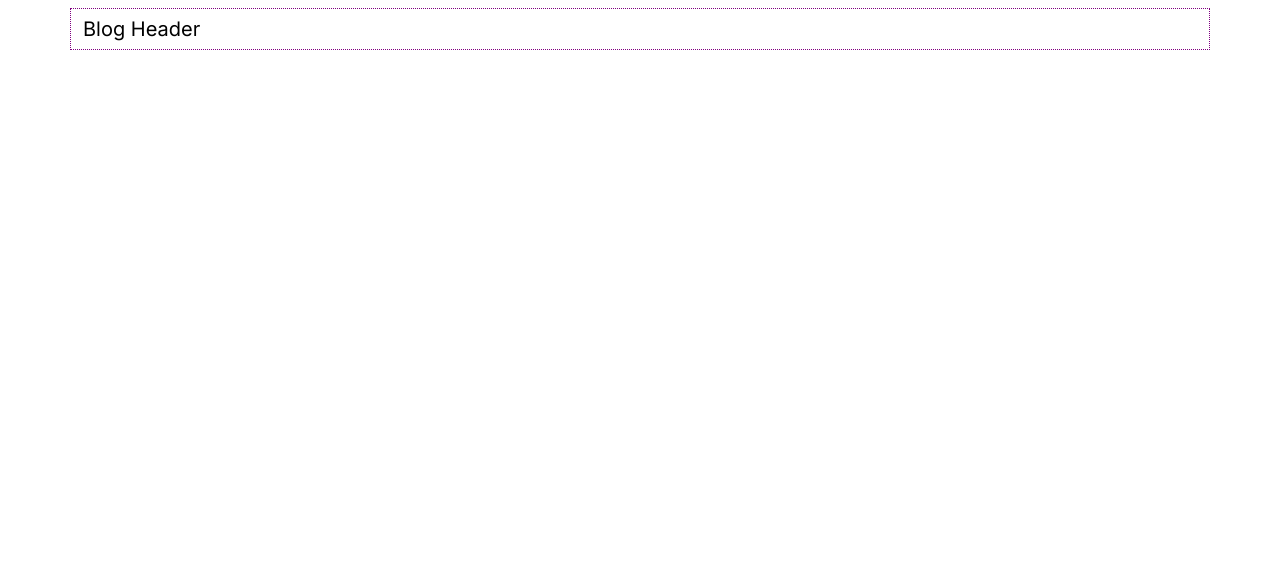
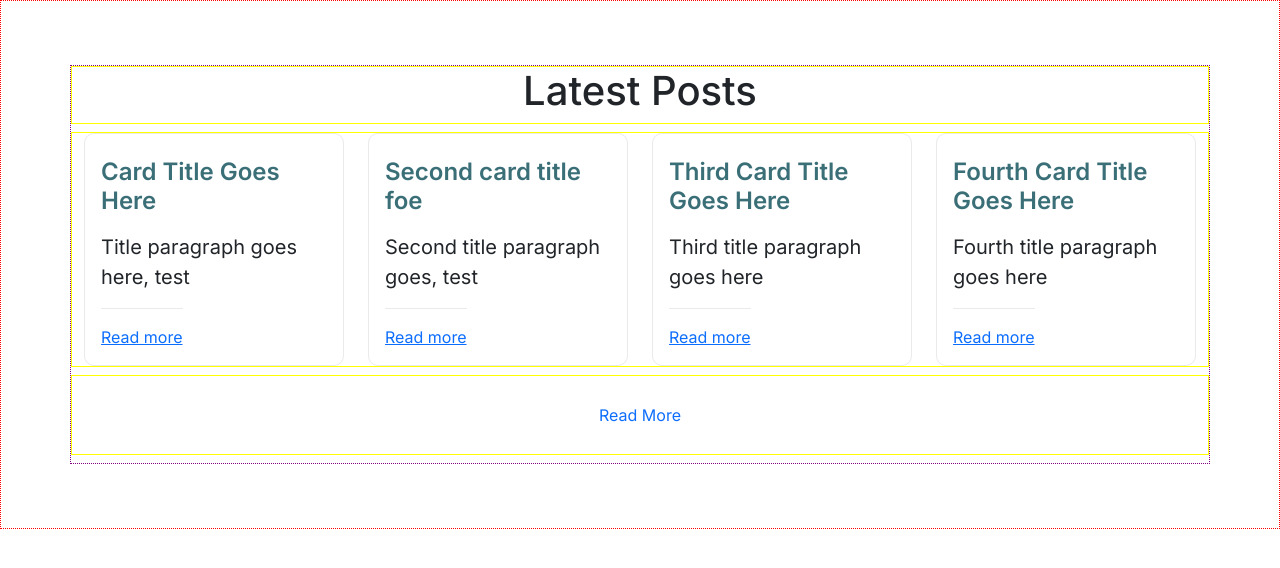
Before and after one commit to nyangweso-rodgers/next.js-app-template, a Next.js app: page / in a window 1280 px wide. Shown: the top 568 px of the page. Built offline with nearby package versions, Linux system fonts and the light colour scheme.

Commit message:
added latest-posts template

```diff
--- a/src/app/components/app.js
+++ b/src/app/components/app.js
@@ -1,16 +1,10 @@
-import BlogHeaderPage from "./header-templates/blog-header-templates/page.js";
-import FirstPost from "./blog/posts/first-post.js";
-//import FooterPage from "./footer-templates/page.js";
-//import SurveyAppHeader from "./Common/AppHeader/SurveyAppHeader/SurveyAppHeader";
-//import ExhibitionSurveyForm from "./FormTemplates/ExhibitionSurveyForm/ExhibitionSurveyForm";
-//import TrainBookingForm from "./FormTemplates/TrainBookingForm/TrainBookingForm";
-//import PricingTemplate from "./CardsTemplates/PricingTemplate/PricingTemplate";
-//import LatestPostsTemplate from "./CardsTemplates/LatestPostsTemplate/LatestPostsTemplate";
+
+import LatestPostsPage from "../components/card-templates/latest-posts/page.js";
 
 const App = () => {
   return (
     <>
-      <BlogHeaderPage />
+      <LatestPostsPage />
       {/*<SurveyAppHeader />
       <AppFooter />*/}
 
--- /dev/null
+++ b/src/app/components/card-templates/latest-posts/page.js
@@ -0,0 +1,100 @@
+"use client";
+
+import Link from "next/link";
+
+import pageStyles from "../../../styles/page.module.css";
+import utilsStyles from "../../../styles/utils.module.css";
+
+const LatestPostsPage = () => {
+  return (
+    <>
+      <main className={`${pageStyles.main}`}>
+        <div className={`container`}>
+          <div className={`row`}>
+            <div className={`${pageStyles.displayFlexColumnCenterContainer}`}>
+              <h1>Latest Posts</h1>
+            </div>
+          </div>
+          <div className={`row`}>
+            <div className={`col-md-3`}>
+              <div className={`card ${pageStyles.latestPostCard}`}>
+                <div className={`card-body ${pageStyles.latestPostCardBody}`}>
+                  <h2 className="">Card Title Goes Here</h2>
+                  <p className="">
+                    Title paragraph goes here, test
+                  </p>
+                  <a
+                    href="#"
+                    className={`card-link ${pageStyles.latestPostCardLink}`}
+                  >
+                    Read more
+                  </a>
+                </div>
+              </div>
+            </div>
+            <div className={`col-md-3`}>
+              <div className={`card ${pageStyles.latestPostCard}`}>
+                <div className={`card-body ${pageStyles.latestPostCardBody}`}>
+                  <h2 className="">Second card title foe </h2>
+                  <p className="">
+                    Second title paragraph goes, test
+                  </p>
+                  <a
+                    href="#"
+                    className={`card-link ${pageStyles.latestPostCardLink}`}
+                  >
+                    Read more
+                  </a>
+                </div>
+              </div>
+            </div>
+            <div className={`col-md-3`}>
+              <div className={`card ${pageStyles.latestPostCard}`}>
+                <div className={`card-body ${pageStyles.latestPostCardBody}`}>
+                  <h2 className="">Third Card Title Goes Here</h2>
+                  <p className="">
+                    Third title paragraph goes here
+                  </p>
+                  <a
+                    href="#"
+                    className={`card-link ${pageStyles.latestPostCardLink}`}
+                  >
+                    Read more
+                  </a>
+                </div>
+              </div>
+            </div>
+            <div className={`col-md-3`}>
+              <div className={`card ${pageStyles.latestPostCard}`}>
+                <div className={`card-body ${pageStyles.latestPostCardBody}`}>
+                  <h2 className="">
+                    Fourth Card Title Goes Here
+                  </h2>
+                  <p className="">
+                    Fourth title paragraph goes here
+                  </p>
+
+                  <a
+                    href="#"
+                    className={`card-link ${pageStyles.latestPostCardLink}`}
+                  >
+                    Read more
+                  </a>
+                </div>
+              </div>
+            </div>
+          </div>
+          <div className={`row`}>
+            <div className={`${pageStyles.displayFlexColumnCenterContainer}`}>
+              <Link href="#" className={`${utilsStyles.btn}`}>
+                Read More
+              </Link>
+            </div>
+          </div>
+        </div>
+      </main>
+    </>
+  );
+};
+
+export default LatestPostsPage;
--- a/src/app/components/CardsTemplates/PricingTemplate/PricingTemplate.js
+++ b/src/app/components/card-templates/our-pricing/page.js
@@ -1,4 +1,4 @@
-const PricingTemplate = () => {
+const OurPricingPage = () => {
   return (
     <>
       <main>
@@ -90,4 +90,4 @@ const PricingTemplate = () => {
   );
 };
 
-export default PricingTemplate;
+export default OurPricingPage;
--- a/src/app/components/footer-templates/page.js
+++ b/src/app/components/footer-templates/page.js
@@ -1,8 +1,9 @@
-import styles from "../../page.module.css";
+import pageStyles from "../../styles/page.module.css";
+
 const FooterPage = () => {
   return (
     <>
-      <footer>
+      <footer className={`${pageStyles.footer}`}>
         <div className={`container`}>
           <div className={`row`}>
             <div>
--- a/src/app/components/FormTemplates/ExhibitionSurveyForm/ExhibitionSurveyForm.js
+++ b/src/app/components/form-templates/exhibitors-survey-form/page.js
@@ -1,4 +1,4 @@
-const ExhibitionSurveyForm = () => {
+const ExhibitionSurveyFormPage = () => {
   return (
     <>
       <main>
@@ -97,4 +97,4 @@ const ExhibitionSurveyForm = () => {
   );
 };
 
-export default ExhibitionSurveyForm;
+export default ExhibitionSurveyFormPage;
--- a/src/app/components/FormTemplates/TrainBookingForm/TrainBookingForm.js
+++ b/src/app/components/form-templates/train-booking-form/page.js
@@ -1,5 +1,5 @@
 import styles from "../../../page.module.css";
-const TrainBookingForm = () => {
+const TrainBookingFormPage = () => {
   return (
     <>
       <main>
@@ -54,4 +54,4 @@ const TrainBookingForm = () => {
   );
 };
 
-export default TrainBookingForm;
+export default TrainBookingFormPage;
--- a/src/app/styles/globals.css
+++ b/src/app/styles/globals.css
@@ -18,3 +18,21 @@ a {
 a:hover {
   text-decoration: underline;
 }
+
+.fa-brands {
+  text-decoration: none;
+  font-size: 2rem;
+  text-align: center;
+}
+
+.fa-brands:hover {
+  opacity: 0.7;
+}
+.fa-github,
+.fa-x-twitter {
+  color: #333333;
+}
+
+.fa-hashnode {
+  color: #2563eb;
+}
--- a/src/app/styles/page.module.css
+++ b/src/app/styles/page.module.css
@@ -1,32 +1,94 @@
-main {
+.main {
   padding: 4rem 0;
   border: 1px dotted red;
 }
-/*
-.description {
-  display: inherit;
-  justify-content: inherit;
-  align-items: inherit;
-  font-size: 0.85rem;
-  width: 100%;
-  z-index: 2;
+.footer {
+  padding: 2rem 0;
+  background-color: #dce2f0;
 }
-*/
-/*
-.description a {
+.displayFlexRowStartContainer {
   display: flex;
+  flex-direction: row;
+  justify-content: flex-start;
+  flex-wrap: wrap;
+  align-items: center;
+}
+.displayFlexRowCenterContainer {
+  display: flex;
+  flex-direction: row;
   justify-content: center;
+  flex-wrap: wrap;
   align-items: center;
-  gap: 0.5rem;
 }
-*/
-/*
-.description p {
-  position: relative;
-  margin: 0;
-  padding: 1rem;
+.displayFlexRowEndContainer {
+  display: flex;
+  flex-direction: row;
+  justify-content: flex-end;
+  flex-wrap: wrap;
+  align-items: center;
 }
-*/
+.displayFlexColumnCenterContainer {
+  display: flex;
+  flex-direction: column;
+  justify-content: center;
+  flex-wrap: wrap;
+  align-items: center;
+}
+.displayFlexColumnStartContainer {
+  display: flex;
+  flex-direction: column;
+  justify-content: flex-start;
+  flex-wrap: wrap;
+  align-items: center;
+}
+
+.latestPostCard {
+  text-decoration: none;
+  border: 1px solid #eaeaea;
+  border-radius: 10px;
+  transition: color 0.15s ease, border-color 0.15s ease;
+  height: 100%;
+}
+
+.latestPostCardBody {
+  display: flex;
+  flex-direction: column;
+}
+.latestPostCardBody h2 {
+  margin-bottom: 0; /* Remove default margin to ensure consistent spacing */
+  color: #3b6f78;
+  font-size: 1.5rem;
+  padding: 0.5rem 0;
+  font-weight: 600;
+  margin-bottom: 0.5rem;
+}
+.latestPostCardBody p {
+  margin-top: auto; /* Pushes the <p> element to the bottom */
+  font-size: 1.25rem;
+  line-height: 1.5;
+  margin-bottom: 1rem;
+}
+
+.latestPostCard .latestPostCardBody .latestPostCardLink {
+  align-self: flex-start;
+  margin-top: auto;
+  padding-top: 1rem;
+}
+.latestPostCardLink {
+  border-top: 1px solid #eaeaea;
+}
+
+.latestPostCard a:hover,
+.latestPostCard a:focus,
+.latestPostCard a:active {
+  text-decoration: underline;
+}
+.latestPostCard:hover,
+.latestPostCard:focus,
+.latestPostCard:active {
+  color: #198754;
+  border-color: #3b6f78;
+}
 
 /*
 .center {
@@ -68,13 +130,8 @@ main {
     padding: 4rem;
   }
 
-  .card {
-    padding: 1rem 2.5rem;
-  }
 
-  .card h2 {
-    margin-bottom: 0.5rem;
-  }
+
 
   .center {
     padding: 8rem 0 6rem;
@@ -120,43 +177,6 @@ main {
   }
 }
 */
-.displayFlexRowStartContainer {
-  display: flex;
-  flex-direction: row;
-  justify-content: flex-start;
-  flex-wrap: wrap;
-  align-items: center;
-}
-.displayFlexRowCenterContainer {
-  display: flex;
-  flex-direction: row;
-  justify-content: center;
-  flex-wrap: wrap;
-  align-items: center;
-}
-.displayFlexRowEndContainer {
-  display: flex;
-  flex-direction: row;
-  justify-content: flex-end;
-  flex-wrap: wrap;
-  align-items: center;
-}
-.displayFlexColumnStartContainer {
-  display: flex;
-  flex-direction: column;
-  justify-content: flex-start;
-  flex-wrap: wrap;
-  align-items: center;
-}
-.displayFlexColumnCenterContainer {
-  display: flex;
-  flex-direction: column;
-  justify-content: center;
-  flex-wrap: wrap;
-  align-items: center;
-}
-
-
 
 .trainBookingForm {
   background-color: #792d39;
@@ -164,8 +184,8 @@ main {
 }
 /* Mobile */
 @media (max-width: 700px) {
-  .displayFlexRowStart,
-  .displayFlexRowEnd {
+  .displayFlexRowStartContainer,
+  .displayFlexRowEndContainer {
     flex-direction: column;
     justify-content: flex-start;
   }
--- a/src/app/styles/utils.module.css
+++ b/src/app/styles/utils.module.css
@@ -1,5 +1,42 @@
+.center {
+  display: flex;
+  flex-wrap: wrap;
+  text-align: center;
+}
+/*
+.description {
+  display: inherit;
+  justify-content: inherit;
+  align-items: inherit;
+  font-size: 0.85rem;
+  width: 100%;
+  z-index: 2;
+}
+*/
+/*
+.description a {
+  display: flex;
+  justify-content: center;
+  align-items: center;
+  gap: 0.5rem;
+}
+*/
+/*
+.description p {
+  position: relative;
+  margin: 0;
+  padding: 1rem;
+}
+*/
 .btn {
+  border: none;
   cursor: pointer;
+  text-align: center;
+  text-decoration: none;
+  font-size: 1rem;
+  margin: 0.7rem;
+  padding: 1rem;
+  transition: background-color 0.3s;
 }
 .cardButton {
   border: 1px solid #555555;
```
Also changed, not shown: src/app/components/CardsTemplates/LatestPostsTemplate/LatestPostsTemplate.js (deleted, +0 -61 lines), src/app/globals.css (+0 -29 lines).
